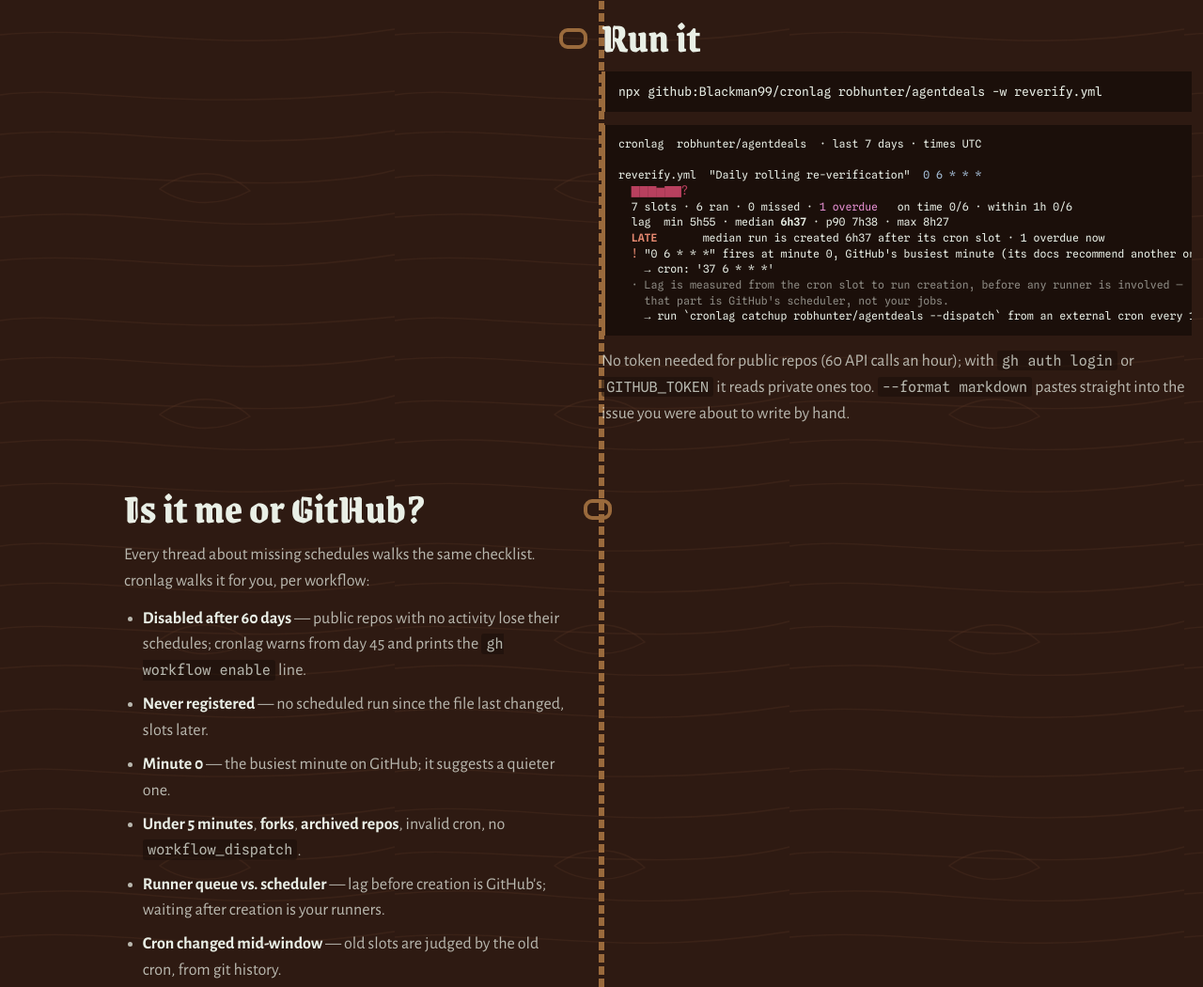
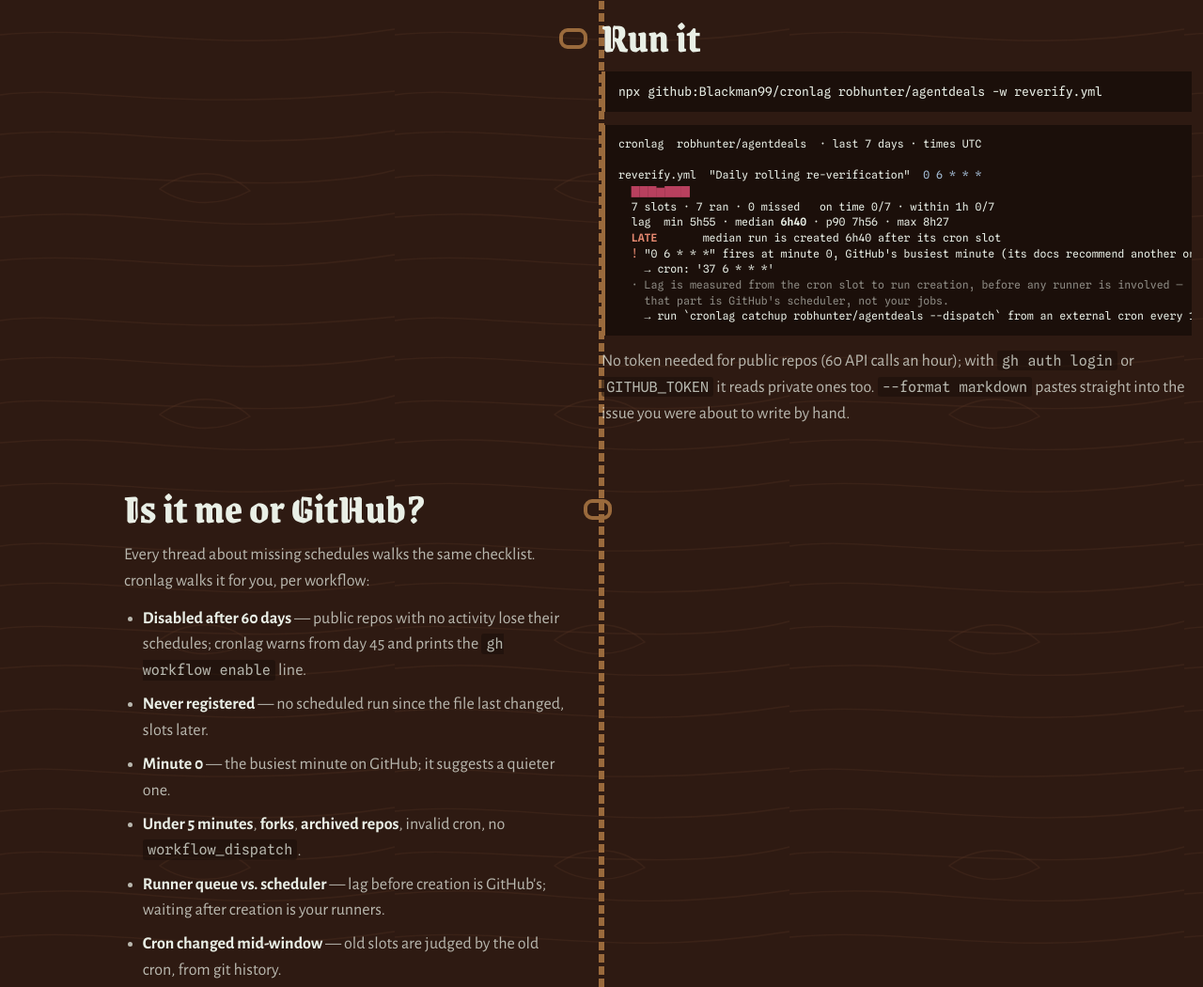
Before and after one commit to Blackman99/cronlag, a website: page site/index.html in a window 1280 px wide. Shown: the part 1599-2649 px from the top of the page at 94% size. Drawn offline with Linux system fonts and the light colour scheme.

Commit message:
Refresh landing samples, demo GIF, and terminal numbers
Weekly re-measure: agentdeals reverify median 6h40 (was 6h37);
samples.json regenerated; demo GIF from live CLI output.

```diff
--- a/site/index.html
+++ b/site/index.html
@@ -132,10 +132,10 @@
     <pre class="term" id="term"><code>cronlag  robhunter/agentdeals  · last 7 days · times UTC
 
 reverify.yml  "Daily rolling re-verification"  <i class="c">0 6 * * *</i>
-  <i class="v">▇▇▇▆▇▇?</i>
-  7 slots · 6 ran · 0 missed · <i class="x">1 overdue</i>   on time 0/6 · within 1h 0/6
-  lag  min 5h55 · median <b>6h37</b> · p90 7h38 · max 8h27
-  <i class="l"><b>LATE</b></i>       median run is created 6h37 after its cron slot · 1 overdue now
+  <i class="v">▇▇▇▆▇▇▇</i>
+  7 slots · 7 ran · 0 missed   on time 0/7 · within 1h 0/7
+  lag  min 5h55 · median <b>6h40</b> · p90 7h56 · max 8h27
+  <i class="l"><b>LATE</b></i>       median run is created 6h40 after its cron slot
   <i class="l">!</i> "0 6 * * *" fires at minute 0, GitHub's busiest minute (its docs recommend another one).
     → cron: '37 6 * * *'
   <i class="d">· Lag is measured from the cron slot to run creation, before any runner is involved —
```
Also changed, not shown: site/data/samples.json (+1 -1 lines), README.md, site/demo.gif.
